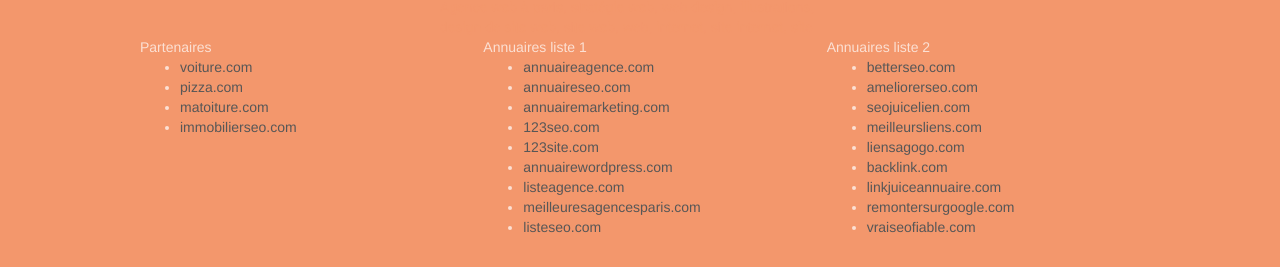
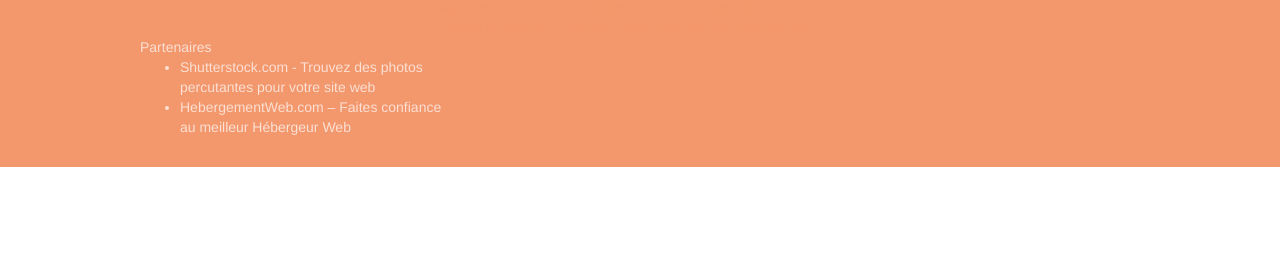
Before and after one commit to Sinbad-93/RobinBuysse_4_05032021, a plain HTML site: page docs/index.html in a window 1280 px wide. Shown: the part 3398-3665 px from the top of the page. After the commit the page ends 3565 px from the top, so only its background shows below. Drawn offline with Linux system fonts and the light colour scheme.

Commit message:
Optimisation 2/10 Liens partenaires

```diff
--- a/docs/index.html
+++ b/docs/index.html
@@ -252,39 +252,11 @@
 					<div class="col-sm-4">
 						Partenaires
 							<ul>
-								<li><a href="voiture.com">voiture.com</a></li>
-								<li><a href="pizza.com">pizza.com</a></li>
-								<li><a href="matoiture.com">matoiture.com</a></li>
-								<li><a href="immobilierseo.com">immobilierseo.com</a></li>
+								<li><a href="Shutterstock.com">
+								Shutterstock.com - Trouvez des photos percutantes pour votre site web</a></li>
+								<li><a href="HebérgementWeb.com">
+								HebergementWeb.com – Faites confiance au meilleur Hébergeur Web</a></li>
 							</ul>
-					</div>
-					<div class="col-sm-4">
-						Annuaires liste 1
-						<ul>
-							<li><a href="annuaireagence.com">annuaireagence.com</a></li>
-							<li><a href="annuaireseo.com">annuaireseo.com</a></li>
-							<li><a href="annuairemarketing.com">annuairemarketing.com</a></li>
-							<li><a href="123seoture.com">123seo.com</a></li>
-							<li><a href="123site.com">123site.com</a></li>
-							<li><a href="annuairewordpress.com">annuairewordpress.com</a></li>
-							<li><a href="listeagence.com">listeagence.com</a></li>
-							<li><a href="meilleuresagencesparis.com">meilleuresagencesparis.com</a></li>
-							<li><a href="listeseo.com">listeseo.com</a></li>
-						</ul>
-					</div>
-					<div class="col-sm-4">
-						Annuaires liste 2
-						<ul>
-							<li><a href="betterseo.com">betterseo.com</a></li>
-							<li><a href="ameliorerseo.com">ameliorerseo.com</a></li>
-							<li><a href="seojuicelien.com">seojuicelien.com</a></li>
-							<li><a href="meilleursliens.com">meilleursliens.com</a></li>
-							<li><a href="liensagogo.com">liensagogo.com</a></li>
-							<li><a href="backlink.com">backlink.com</a></li>
-							<li><a href="linkjuiceannuaire.com">linkjuiceannuaire.com</a></li>
-							<li><a href="remontersurgoogle.com">remontersurgoogle.com</a></li>
-							<li><a href="vraiseofiable.com">vraiseofiable.com</a></li>
-						</ul>
 					</div>
 				</div>
 			</div>
```
